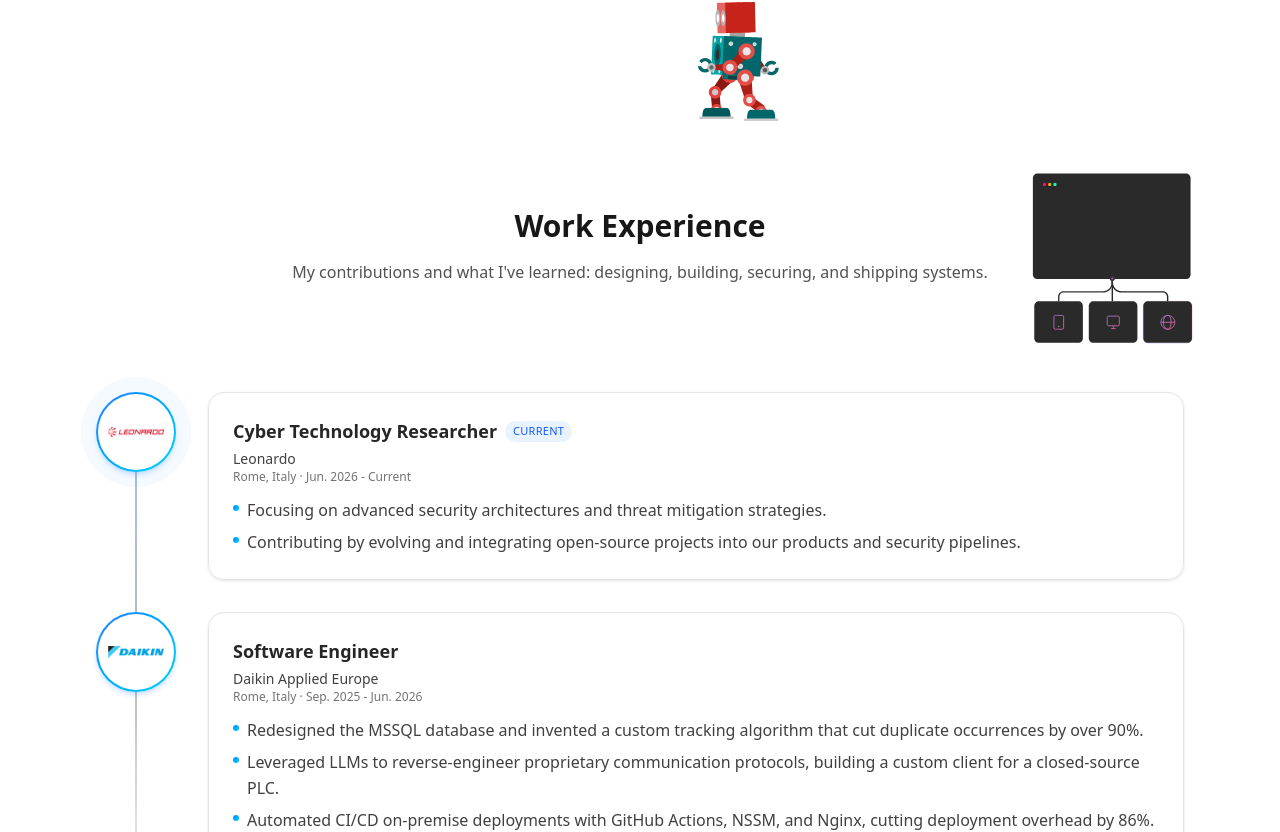
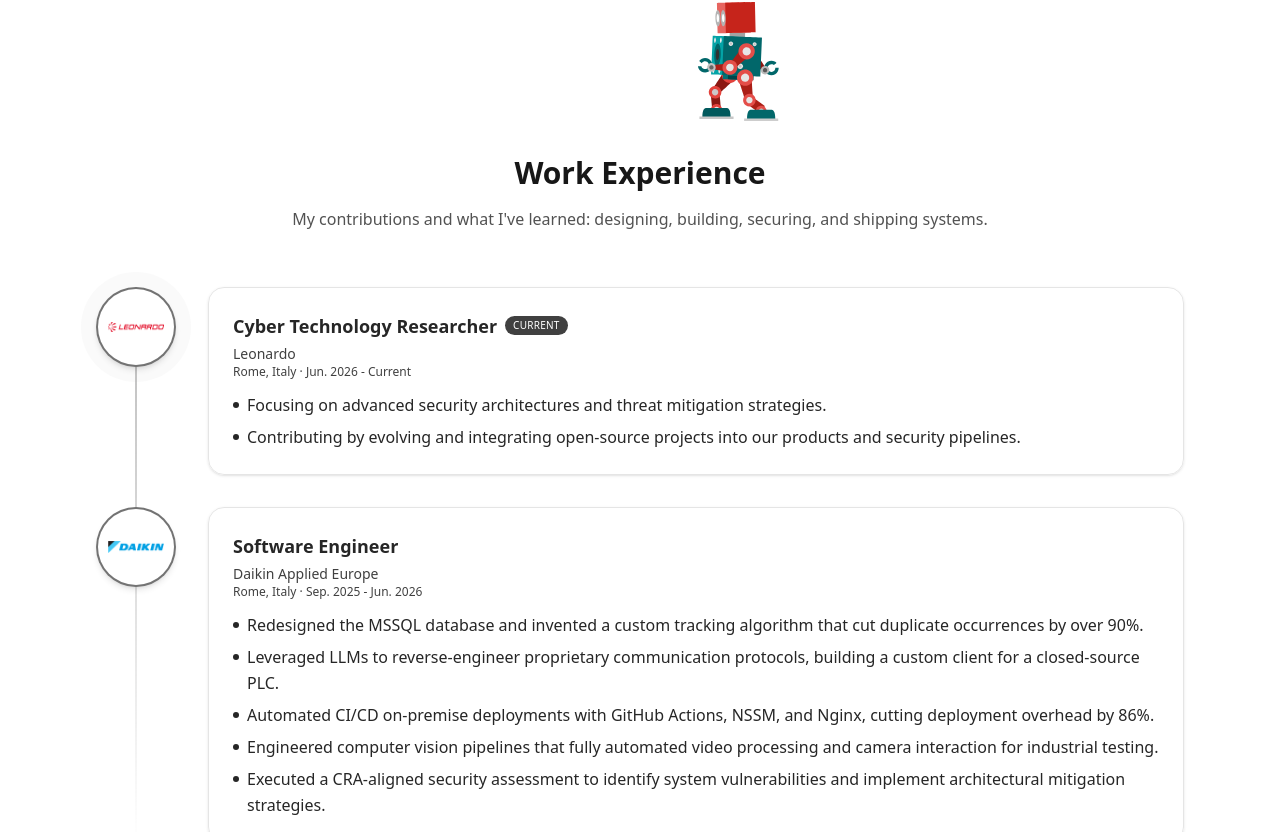
Before and after one commit to SirAlex01/SirAlex01.github.io, a Next.js app: page / in a window 1280 px wide. Shown: the part 1288-2120 px from the top of the page. Built offline with nearby package versions, Linux system fonts and the light colour scheme.

Commit message:
fix: ui colors

```diff
--- a/app/components/home-sections/work/work.tsx
+++ b/app/components/home-sections/work/work.tsx
@@ -10,28 +10,17 @@
 export default function Work() {
   return (
     <SectionWrapper className="px-6">
-      <div className="flex flex-col items-center gap-2 lg:grid lg:grid-cols-[1fr_auto_1fr] lg:items-center lg:gap-6 w-full">
-        {/* Spacer balancing the animation's width so the title stays centered on the page */}
-        <div className="hidden lg:block" />
+      <SectionTitle>Work Experience</SectionTitle>
 
-        <div className="order-1 text-center">
-          <SectionTitle>Work Experience</SectionTitle>
-
-          <SectionSubtitle className="max-w-none lg:whitespace-nowrap">
-            My contributions and what I&apos;ve learned: designing, building, securing, and shipping systems.
-          </SectionSubtitle>
-        </div>
-
-        <div className="order-2 justify-self-center lg:justify-self-start w-[160px] sm:w-[200px] flex-shrink-0">
-          <Lottie animationData={workAnimation} loop />
-        </div>
-      </div>
+      <SectionSubtitle className="max-w-none lg:whitespace-nowrap">
+        My contributions and what I&apos;ve learned: designing, building, securing, and shipping systems.
+      </SectionSubtitle>
 
       <div className="relative w-full max-w-4xl lg:max-w-[68rem] mt-8">
         {/* Connecting line, drawn on scroll into view */}
         <motion.div
           className="absolute left-7 sm:left-10 top-0 bottom-6 sm:bottom-8 w-px -translate-x-1/2
-                     bg-gradient-to-b from-blue-500 via-neutral-500 dark:via-neutral-700 to-transparent"
+                     bg-gradient-to-b from-neutral-500 dark:from-neutral-300 to-transparent"
           style={{ transformOrigin: "top" }}
           initial={{ scaleY: 0 }}
           whileInView={{ scaleY: 1 }}
@@ -43,6 +32,10 @@
           <TimelineItem key={`${item.company}-${item.role}`} {...item} index={index} />
         ))}
       </div>
+
+      <div className="w-[180px] sm:w-[220px] -mt-4">
+        <Lottie animationData={workAnimation} loop />
+      </div>
     </SectionWrapper>
   );
 }
--- a/app/components/ui/timeline-item.tsx
+++ b/app/components/ui/timeline-item.tsx
@@ -49,7 +49,7 @@
       <div className="relative flex-shrink-0 w-14 sm:w-20 flex justify-center">
         {current && (
           <motion.span
-            className="absolute top-0 w-14 h-14 sm:w-20 sm:h-20 rounded-full bg-blue-400/40 dark:bg-blue-500/30"
+            className="absolute top-0 w-14 h-14 sm:w-20 sm:h-20 rounded-full bg-neutral-400/40 dark:bg-neutral-300/20"
             animate={{ scale: [1, 1.5, 1], opacity: [0.6, 0, 0.6] }}
             transition={{ duration: 2.5, repeat: Infinity, ease: "easeInOut" }}
           />
@@ -61,7 +61,7 @@
           viewport={{ once: true }}
           transition={{ duration: 0.5, delay: index * 0.15, type: "spring", stiffness: 200 }}
           className="relative z-10 w-14 h-14 sm:w-20 sm:h-20 rounded-full p-[2px]
-                     bg-gradient-to-br from-blue-500 to-cyan-400 shadow-md shadow-blue-500/20"
+                     bg-neutral-500 dark:bg-neutral-300 shadow-md"
         >
           <div
             className="w-full h-full rounded-full flex items-center justify-center overflow-hidden
@@ -94,20 +94,20 @@
           className="text-left rounded-2xl border border-neutral-200 dark:border-neutral-800
                      bg-white/70 dark:bg-neutral-900/50 backdrop-blur-sm shadow-sm
                      p-5 sm:p-6 transition-all duration-300 hover:-translate-y-1 hover:shadow-lg
-                     hover:border-blue-400/60 dark:hover:border-blue-500/50"
+                     hover:border-neutral-400 dark:hover:border-neutral-400/50"
         >
-          <div className="flex flex-wrap items-center gap-x-2 gap-y-1 mb-1">
-            <h5 className="text-base sm:text-lg font-semibold text-neutral-800 dark:text-white">
+          <div className="mb-1">
+            <h5 className="inline align-middle mr-2 text-base sm:text-lg font-semibold text-neutral-800 dark:text-white">
               {role}
             </h5>
             {current && (
-              <span className="text-[11px] font-medium uppercase tracking-wide px-2 py-0.5 rounded-full bg-blue-500/10 text-blue-600 dark:text-blue-400">
+              <span className="inline-block align-middle whitespace-nowrap text-[10px] font-medium uppercase tracking-wide px-2 py-0.5 rounded-full bg-neutral-700 dark:bg-neutral-300 text-white dark:text-black">
                 Current
               </span>
             )}
           </div>
           <p className="text-sm text-neutral-700 dark:text-neutral-400">{CompanyName}</p>
-          <p className="text-xs text-neutral-500 dark:text-neutral-500 mb-3 whitespace-nowrap">
+          <p className="text-xs text-neutral-700 dark:text-neutral-400 mb-3 whitespace-nowrap">
             {location} · {period}
           </p>
 
@@ -115,9 +115,9 @@
             {bullets.map((bullet, i) => (
               <li
                 key={i}
-                className="flex items-start gap-2 text-sm sm:text-base text-neutral-700 dark:text-neutral-300 leading-relaxed"
+                className="flex items-start gap-2 text-sm sm:text-base text-neutral-800 dark:text-neutral-300 leading-relaxed"
               >
-                <span className="mt-2 w-1.5 h-1.5 rounded-full bg-gradient-to-br from-blue-500 to-cyan-400 flex-shrink-0" />
+                <span className="mt-2 sm:mt-2.5 w-1.5 h-1.5 rounded-full bg-neutral-800 dark:bg-neutral-300 flex-shrink-0" />
                 {bullet}
               </li>
             ))}
```
